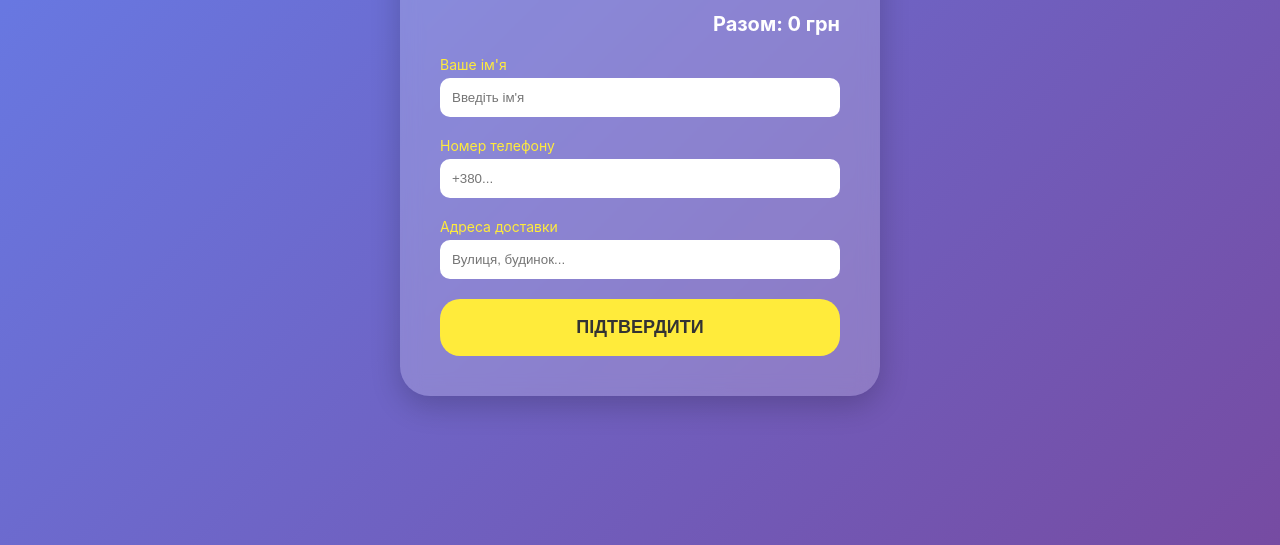
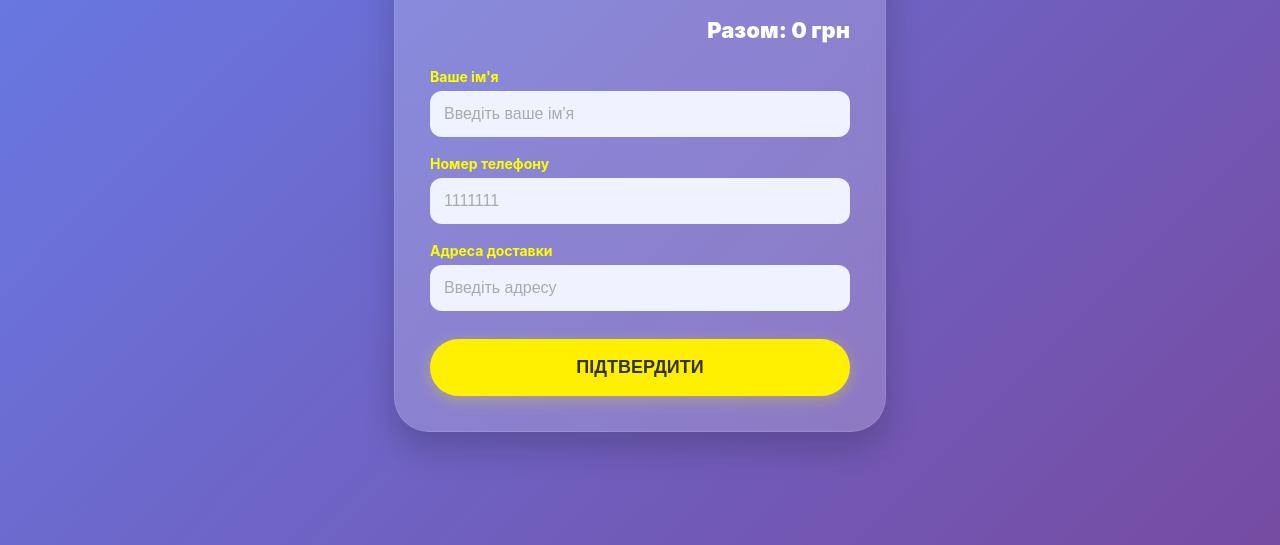
Before and after one commit to andrejsoldatenkov831-del/food-express-site, a website: page st3.html in a window 1280 px wide. Shown: the part 255-800 px from the top of the page. Drawn offline with Linux system fonts and the light colour scheme.

Commit message:
Fix: Cannot GET /menu and design restore

```diff
--- a/st3.html
+++ b/st3.html
@@ -3,95 +3,99 @@
 <head>
     <meta charset="UTF-8">
     <meta name="viewport" content="width=device-width, initial-scale=1.0">
-    <title>Оформлення замовлення</title>
+    <title>Ваше замовлення | FoodExpress</title>
     <style>
-        body { font-family: 'Inter', sans-serif; background: linear-gradient(135deg, #667eea 0%, #764ba2 100%); display: flex; justify-content: center; align-items: center; min-height: 100vh; margin: 0; }
-        .order-box { background: rgba(255, 255, 255, 0.2); backdrop-filter: blur(10px); padding: 40px; border-radius: 30px; width: 100%; max-width: 400px; color: white; box-shadow: 0 10px 30px rgba(0,0,0,0.2); }
-        h2 { text-align: center; margin-bottom: 30px; }
-        .input-group { margin-bottom: 20px; }
-        label { display: block; margin-bottom: 5px; font-size: 14px; color: #ffeb3b; }
-        input { width: 100%; padding: 12px; border-radius: 10px; border: none; box-sizing: border-box; }
-        .total { text-align: right; font-size: 20px; font-weight: bold; margin: 20px 0; }
-        .confirm-btn { background: #ffeb3b; color: #333; border: none; width: 100%; padding: 18px; border-radius: 20px; font-weight: bold; font-size: 18px; cursor: pointer; transition: 0.3s; }
-        .confirm-btn:hover { transform: scale(1.02); background: #fdd835; }
+        body {
+            font-family: 'Inter', sans-serif;
+            background: linear-gradient(135deg, #667eea 0%, #764ba2 100%);
+            display: flex;
+            justify-content: center;
+            align-items: center;
+            min-height: 100vh;
+            margin: 0;
+        }
+        .order-container {
+            background: rgba(255, 255, 255, 0.2);
+            backdrop-filter: blur(15px);
+            padding: 35px;
+            border-radius: 35px;
+            width: 90%;
+            max-width: 420px;
+            color: white;
+            box-shadow: 0 15px 35px rgba(0,0,0,0.2);
+            border: 1px solid rgba(255, 255, 255, 0.1);
+        }
+        h2 { text-align: center; font-size: 28px; margin-bottom: 30px; font-weight: 800; }
+        .cart-list { margin-bottom: 20px; border-bottom: 1px solid rgba(255,255,255,0.3); padding-bottom: 15px; }
+        .cart-item { display: flex; justify-content: space-between; margin-bottom: 8px; font-size: 16px; }
+        .total-row { text-align: right; font-size: 22px; font-weight: 900; margin-bottom: 25px; }
+
+        .input-field { margin-bottom: 18px; }
+        label { display: block; margin-bottom: 6px; font-size: 14px; font-weight: bold; color: #ffff00; }
+        input {
+            width: 100%;
+            padding: 14px;
+            border-radius: 12px;
+            border: none;
+            background: #eef3ff;
+            font-size: 16px;
+            color: #333;
+            box-sizing: border-box;
+        }
+        input::placeholder { color: #aaa; }
+
+        .confirm-btn {
+            background: #fff000;
+            color: #333;
+            border: none;
+            width: 100%;
+            padding: 18px;
+            border-radius: 40px;
+            font-weight: 900;
+            font-size: 18px;
+            cursor: pointer;
+            margin-top: 10px;
+            box-shadow: 0 4px 15px rgba(255, 240, 0, 0.3);
+            transition: 0.3s;
+        }
+        .confirm-btn:active { transform: scale(0.96); }
     </style>
 </head>
 <body>
 
-<div class="order-box">
+<div class="order-container">
     <h2>Ваше замовлення</h2>
-    <div id="cart-items"></div>
-    <div class="total" id="total-price">Разом: 0 грн</div>
 
-    <div class="input-group">
+    <div id="items-list" class="cart-list">
+        </div>
+
+    <div class="total-row" id="final-price">Разом: 0 грн</div>
+
+    <div class="input-field">
         <label>Ваше ім'я</label>
-        <input type="text" id="name" placeholder="Введіть ім'я">
-    </div>
-    <div class="input-group">
-        <label>Номер телефону</label>
-        <input type="text" id="phone" placeholder="+380...">
-    </div>
-    <div class="input-group">
-        <label>Адреса доставки</label>
-        <input type="text" id="address" placeholder="Вулиця, будинок...">
+        <input type="text" id="cust_name" placeholder="Введіть ваше ім'я">
     </div>
 
-    <button class="confirm-btn" onclick="sendOrder()">ПІДТВЕРДИТИ</button>
+    <div class="input-field">
+        <label>Номер телефону</label>
+        <input type="tel" id="cust_phone" placeholder="1111111">
+    </div>
+
+    <div class="input-field">
+        <label>Адреса доставки</label>
+        <input type="text" id="cust_address" placeholder="Введіть адресу">
+    </div>
+
+    <button class="confirm-btn" onclick="submitOrder()">ПІДТВЕРДИТИ</button>
 </div>
 
 <script>
-    const cart = JSON.parse(sessionStorage.getItem('cart')) || [];
-    const itemsDiv = document.getElementById('cart-items');
-    const totalDiv = document.getElementById('total-price');
-    let totalSum = 0;
+    const savedCart = JSON.parse(sessionStorage.getItem('cart')) || [];
+    const listElement = document.getElementById('items-list');
+    const totalElement = document.getElementById('final-price');
+    let sum = 0;
 
-    // Відображення товарів у кошику
-    cart.forEach(item => {
-        itemsDiv.innerHTML += `<div style="display:flex; justify-content:space-between; margin-bottom:10px;">
-            <span>${item.name}</span><span>${item.price} грн</span>
-        </div>`;
-        totalSum += item.price;
-    });
-    totalDiv.innerText = `Разом: ${totalSum} грн`;
-
-    async function sendOrder() {
-        const name = document.getElementById('name').value;
-        const phone = document.getElementById('phone').value;
-        const address = document.getElementById('address').value;
-
-        if (!name || !phone || !address || cart.length === 0) {
-            alert("Заповніть всі поля та додайте товари!");
-            return;
-        }
-
-        const orderData = {
-            name: name,
-            phone: phone,
-            address: address,
-            items: cart,
-            total: totalSum
-        };
-
-        try {
-            const response = await fetch('/api/order', {
-                method: 'POST',
-                headers: { 'Content-Type': 'application/json' },
-                body: JSON.stringify(orderData)
-            });
-
-            if (response.ok) {
-                alert("Замовлення прийнято! Дякуємо.");
-                sessionStorage.removeItem('cart'); // Очищуємо кошик
-                window.location.href = '/'; // Повертаємо на головну
-            } else {
-                alert("Помилка на сервері. Спробуйте пізніше.");
-            }
-        } catch (error) {
-            console.error("Error:", error);
-            alert("Не вдалося відправити замовлення.");
-        }
-    }
-</script>
-
-</body>
-</html>
+    // Відображення товарів
+    if (savedCart.length === 0) {
+        listElement.innerHTML = "<p style='text-align:center'>Кошик порожній</p>";
+    } else {
```
Also changed, not shown: server.js (+27 -8 lines).
